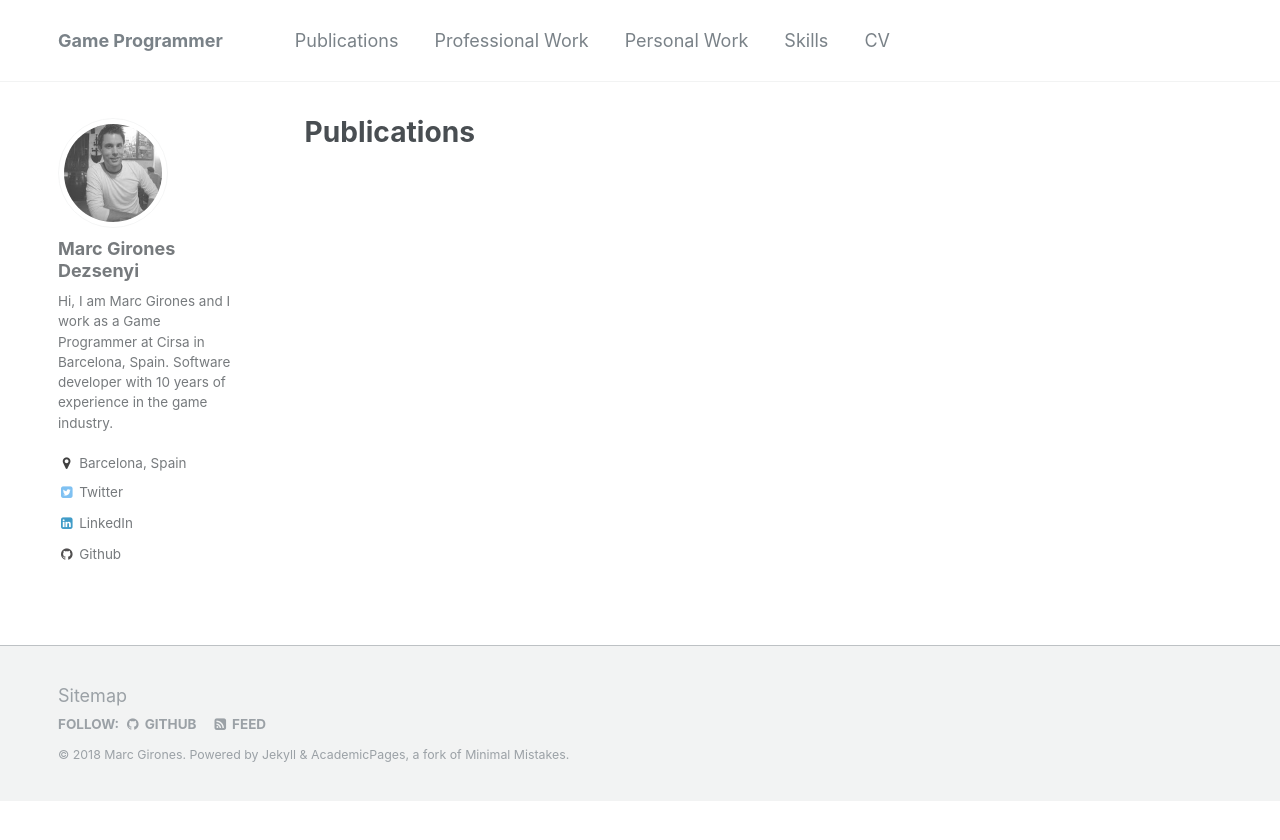
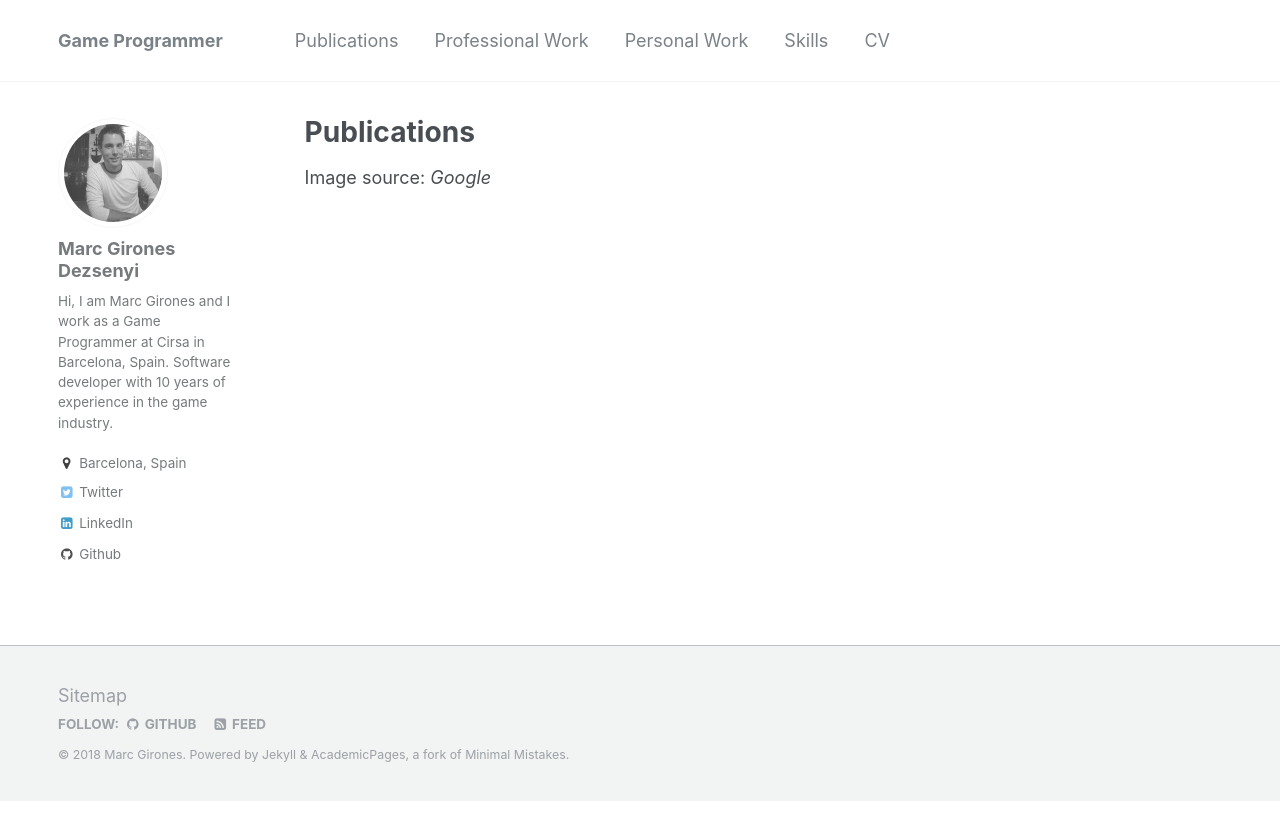
Before and after one commit to giron3s/giron3s.github.io, a Jekyll site: the page built from _pages/publications.md, in a window 1280 px wide. Shown: the top 840 px of the page. Built offline with Jekyll 4.4.1, drawn with Linux system fonts in a browser that asks for light colours.

```diff
--- a/_pages/publications.md
+++ b/_pages/publications.md
@@ -5,12 +5,10 @@
 author_profile: true
 ---
 
-{% if author.googlescholar %}
-  You can also find my articles on <u><a href="{{author.googlescholar}}">my Google Scholar profile</a>.</u>
-{% endif %}
-
 {% include base_path %}
 
-{% for post in site.publications reversed %}
+
+{% for post in site.publications %}
   {% include archive-single.html %}
 {% endfor %}
+<p>Image source:<cite> Google</cite></p>
```
